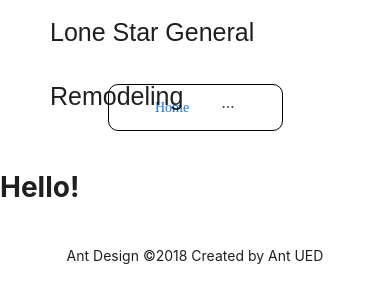
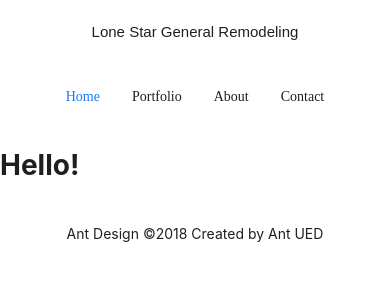
Before and after one commit to lonestargr/web, a React (Create React App) app: page /web/about in a window 390 px wide. Shown: the top 302 px of the page. Built offline with nearby package versions, Linux system fonts and the light colour scheme.

Commit message:
gh-pages deploy mobile responsiveness

```diff
--- a/src/components/Home.js
+++ b/src/components/Home.js
@@ -69,18 +69,16 @@ function Home() {
     <div>
         <div style={{ position: 'sticky', padding: '40px', display: 'flex', justifyContent: 'center', alignItems: 'center', flexDirection: 'column', width: '100%'}}>
             <Image
-              width={540}
-              height={300}
               src={ logo }
             />
           </div>
           <div>
             <div class="headingCntr">
               <Title style={{padding: '20px', margin: '0'}}>Reviews left by our satisfied customers!</Title>
-              <Title style={{padding: '10px', margin: '0'}} level={2}>Be sure to checkout our Yelp, Facebook, and Instagram for more!</Title>
-              <Title style={{padding: '10px', margin: '0'}} level={3}>*Yelp didn't approve some of the reviews left by clients but we decided to include them</Title>
+              <Title style={{padding: '20px', margin: '0'}} level={2}>Be sure to checkout our Yelp, Facebook, and Instagram for more!</Title>
           </div>
-            <Carousel autoplay effect="fade" dotPosition='top'>
+            <div style={{padding: '20px', margin: '0'}}>
+                <Carousel style={{}} autoplay effect="fade" dotPosition='top'>
                 <div class="carouselCntr">
                 <Image
                     src={ yelp1 }
@@ -88,8 +86,8 @@ function Home() {
                 </div>
                 <div class="carouselCntr">
                     <Image
-                height={400}
-                width={500}
+                    height={350}
+                    width={400}
                     src={ yelp6 }
                     />
                 </div>
@@ -115,6 +113,7 @@ function Home() {
                 </div>
                 </Carousel>
             </div>
+        </div>
         {/* <IconFont type="icon-facebook" /> */}
     </div>
   );
--- a/src/components/MainHeader.js
+++ b/src/components/MainHeader.js
@@ -40,7 +40,7 @@ function MainHeader() {
   };
 
   return (
-        <Header style={{ position: 'sticky', display: 'flex', justifyContent: 'center', top: 0, zIndex: 1, backgroundColor: 'white' }}>
+        <Header style={{ display: 'flex', justifyContent: 'center', top: 0, zIndex: 1, backgroundColor: 'white' }}>
             <div class="header">Lone Star General Remodeling</div>
         </Header>
   );
--- a/src/components/MainMenu.js
+++ b/src/components/MainMenu.js
@@ -46,7 +46,7 @@ function MainMenu() {
             mode="horizontal"
             defaultSelectedKeys={['1']}
             selectable="true"
-            style={{backgroundColor: 'white', border: '1px solid black', fontFamily: "Arial Rounded MT Bold", borderRadius: '10px', width: '50%', display: 'flex', justifyContent: 'center'}}>
+            style={{backgroundColor: 'white', border: 'none', fontFamily: "Arial Rounded MT Bold", borderRadius: '10px', width: '100%', display: 'flex', justifyContent: 'center'}}>
             <Menu.Item key="1" label="Home">
                 <div>Home</div>
                 <Link to="/web/" />
--- a/src/index.css
+++ b/src/index.css
@@ -20,6 +20,15 @@ code {
   font-size: 25px;
 }
 
+@media (max-width: 700px) {
+  .header {
+    background-color: white;
+    height: 100%;
+    font-family: "Arial Rounded MT Bold", "Helvetica Rounded", Arial, sans-serif;
+    font-size: 15px;
+  }
+}
+
 .menu{
   background-color: white;
   position: sticky;
@@ -27,6 +36,39 @@ code {
   justify-content: center;
   width: 100%;
   padding: 20px;
+}
+
+.newClass {
+  background-color: white;
+  border: 1px solid black;
+  font-family: Arial Rounded MT Bold;
+  border-radius: 10px;
+  width: 50%;
+  display: flex;
+  justify-content: center;
+}
+@media (max-width: 700px) {
+  .newClass {
+    background-color: yellow;
+    border: 1px solid black;
+    font-family: Arial Rounded MT Bold;
+    border-radius: 10px;
+    width: 50%;
+    display: flex;
+    justify-content: center;
+  }
+}
+
+@media (max-width: 700px) {
+  .menu {
+    background-color: white;
+    width: 100%;
+    position: sticky;
+    display: flex;
+    justify-content: center;
+    padding: 10px 20px;
+    border: none !important;
+  }
 }
 
 .ant-menu-item-selected {
```
Lines whose indentation alone changed are shown as unchanged.
